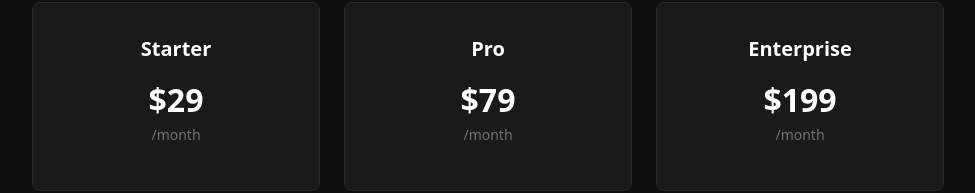
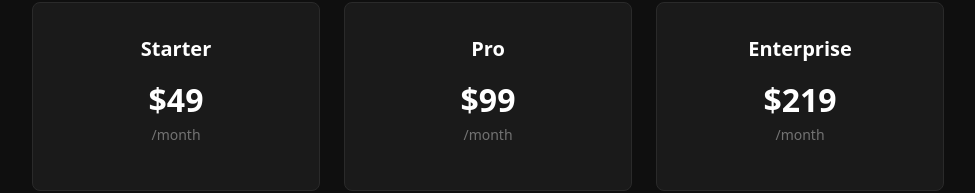
Before and after one commit to SuhaasNv/demowebsite, a Next.js app: page /pricing in a window 1280 px wide. Shown: the part 219-412 px from the top of the page, without its empty margins (152-1127 px from the left). Built offline with nearby package versions, Linux system fonts and the light colour scheme.

Commit message:
Update pricing tiers with new monthly rates for Starter, Pro, and Enterprise plans

```diff
--- a/pages/pricing.tsx
+++ b/pages/pricing.tsx
@@ -17,17 +17,17 @@ export default function Pricing() {
         <section className="pricing-section">
           <div className="pricing-tier">
             <h2>Starter</h2>
-            <p className="price">$29</p>
+            <p className="price">$49</p>
             <p className="period">/month</p>
           </div>
           <div className="pricing-tier">
             <h2>Pro</h2>
-            <p className="price">$79</p>
+            <p className="price">$99</p>
             <p className="period">/month</p>
           </div>
           <div className="pricing-tier">
             <h2>Enterprise</h2>
-            <p className="price">$199</p>
+            <p className="price">$219</p>
             <p className="period">/month</p>
           </div>
         </section>
```
